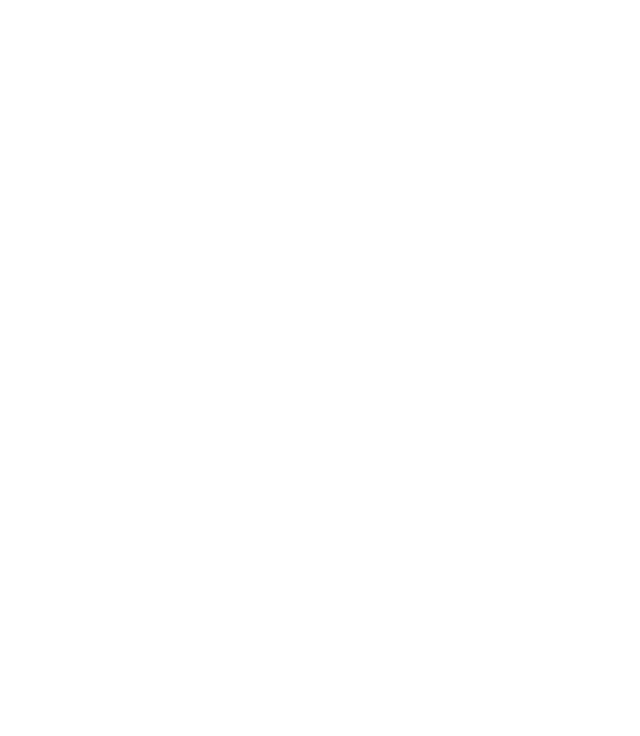
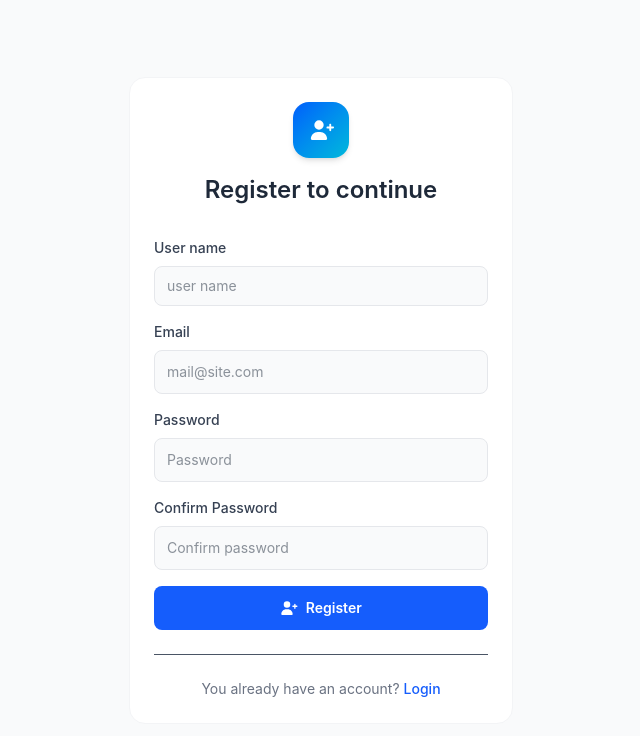
Before and after one commit to tuananht21/robot-store, a Vue app in the folder frontend/: page /register in a window 1280 px wide. Before the commit this address had no page. Shown: the top 736 px of the page, without its empty margins (319-959 px from the left). Built offline with nearby package versions, Linux system fonts and the light colour scheme.

Commit message:
[Dev]: init day 16/9

```diff
--- a/frontend/index.html
+++ b/frontend/index.html
@@ -4,7 +4,7 @@
     <meta charset="UTF-8" />
     <link rel="icon" type="image/svg+xml" href="/vite.svg" />
     <meta name="viewport" content="width=device-width, initial-scale=1.0" />
-    <title>Robot - Store</title>
+    <title>Robot Store</title>
   </head>
   <body>
     <div id="app"></div>
--- /dev/null
+++ b/frontend/src/pages/guest/auth/Login.vue
@@ -0,0 +1,123 @@
+<script setup>
+import { ref } from "vue";
+import { FontAwesomeIcon } from "@fortawesome/vue-fontawesome";
+import { faRightToBracket } from "@fortawesome/free-solid-svg-icons";
+
+const form = ref({
+  email: "",
+  password: "",
+  remember: false,
+});
+
+const handleLogin = () => {
+  console.log("Login:", form.value);
+};
+</script>
+
+<template>
+  <div
+    class="min-h-screen flex items-center justify-center bg-gray-50 px-4 py-10"
+  >
+    <div class="w-full max-w-sm">
+      <div
+        class="bg-white rounded-2xl border border-gray-100 shadow-sm p-5 sm:p-6"
+      >
+        <!-- Header -->
+        <div class="text-center mb-6">
+          <div
+            class="w-12 h-12 mx-auto mb-3 flex items-center justify-center rounded-xl bg-gradient-to-br from-blue-600 to-cyan-500 text-white shadow-md"
+          >
+            <FontAwesomeIcon :icon="faRightToBracket" class="text-lg" />
+          </div>
+
+          <h1 class="text-2xl font-bold text-gray-800">Welcome Back</h1>
+
+          <p class="mt-1 text-sm text-gray-500">Login to continue</p>
+        </div>
+
+        <!-- Form -->
+        <form @submit.prevent="handleLogin" class="space-y-4">
+          <!-- Email -->
+          <div>
+            <label
+              for="email"
+              class="block mb-2 text-sm font-medium text-gray-700"
+            >
+              Email
+            </label>
+
+            <input
+              id="email"
+              v-model="form.email"
+              type="email"
+              placeholder="mail@site.com"
+              class="w-full h-10 px-3 rounded-lg border border-gray-200 bg-gray-50 text-sm text-gray-800 outline-none focus:border-blue-500 focus:bg-white transition"
+            />
+          </div>
+
+          <!-- Password -->
+          <div>
+            <div class="flex items-center justify-between mb-2">
+              <label for="password" class="text-sm font-medium text-gray-700">
+                Password
+              </label>
+
+              <RouterLink
+                to="/forgot-password"
+                class="text-xs text-blue-600 hover:text-blue-700 hover:underline"
+              >
+                Forgot password?
+              </RouterLink>
+            </div>
+
+            <input
+              id="password"
+              v-model="form.password"
+              type="password"
+              placeholder="Password"
+              class="w-full h-10 px-3 rounded-lg border border-gray-200 bg-gray-50 text-sm text-gray-800 outline-none focus:border-blue-500 focus:bg-white transition"
+            />
+          </div>
+
+          <!-- Remember -->
+          <div class="flex items-center gap-2">
+            <input
+              id="remember"
+              v-model="form.remember"
+              type="checkbox"
+              class="w-4 h-4 accent-blue-600"
+            />
+
+            <label for="remember" class="text-sm text-gray-600">
+              Remember me
+            </label>
+          </div>
+
+          <!-- Button -->
+          <button
+            type="submit"
+            class="w-full h-10 flex items-center justify-center gap-2 rounded-lg bg-blue-600 text-white text-sm font-semibold hover:bg-blue-700 active:bg-blue-800 transition"
+          >
+            <FontAwesomeIcon :icon="faRightToBracket" />
+
+            Login
+          </button>
+        </form>
+
+        <!-- Register -->
+        <div class="mt-5 pt-5 border-t border-gray-100 text-center">
+          <p class="text-sm text-gray-500">
+            Don't have an account?
+
+            <RouterLink
+              to="/register"
+              class="font-medium text-blue-600 hover:text-blue-700 hover:underline"
+            >
+              Register
+            </RouterLink>
+          </p>
+        </div>
+      </div>
+    </div>
+  </div>
+</template>
--- /dev/null
+++ b/frontend/src/pages/guest/auth/Register.vue
@@ -0,0 +1,139 @@
+<script setup>
+import { ref } from "vue";
+import { FontAwesomeIcon } from "@fortawesome/vue-fontawesome";
+import { faUserPlus } from "@fortawesome/free-solid-svg-icons";
+
+const form = ref({
+  name: "",
+  email: "",
+  password: "",
+  password_confirmation: "",
+  agree: false,
+});
+
+const handleRegister = () => {
+  console.log("Register:", form.value);
+};
+</script>
+
+<template>
+  <div
+    class="min-h-screen flex items-center justify-center bg-gray-50 px-4 py-10"
+  >
+    <div class="w-full max-w-sm">
+      <!-- Register Card -->
+      <div
+        class="bg-white rounded-2xl border border-gray-100 p-5 sm:p-6"
+      >
+        <!-- Header -->
+        <div class="text-center mb-8">
+          <div
+            class="w-14 h-14 mx-auto mb-4 flex items-center justify-center rounded-2xl bg-gradient-to-br from-blue-600 to-cyan-500 text-white shadow-md"
+          >
+            <FontAwesomeIcon :icon="faUserPlus" class="text-xl" />
+          </div>
+
+          <h1 class="text-2xl font-semibold text-gray-800">Register to continue</h1>
+        </div>
+
+        <!-- Register Form -->
+        <form @submit.prevent="handleRegister" class="space-y-4">
+          <!-- Name -->
+          <div>
+            <label
+              for="name"
+              class="block mb-2 text-sm font-medium text-gray-700"
+            >
+              User name
+            </label>
+
+            <input
+              id="name"
+              v-model="form.name"
+              type="text"
+              placeholder="user name"
+              class="w-full h-10 px-3 rounded-lg border border-gray-200 bg-gray-50 text-sm text-gray-800 outline-none focus:border-blue-500 focus:bg-white transition"
+            />
+          </div>
+
+          <!-- Email -->
+          <div>
+            <label
+              for="email"
+              class="block mb-2 text-sm font-medium text-gray-700"
+            >
+              Email
+            </label>
+
+            <input
+              id="email"
+              v-model="form.email"
+              type="email"
+              placeholder="mail@site.com"
+              class="w-full h-11 px-3 rounded-lg border border-gray-200 bg-gray-50 text-sm text-gray-800 outline-none focus:border-blue-500 focus:bg-white transition"
+            />
+          </div>
+
+          <!-- Password -->
+          <div>
+            <label
+              for="password"
+              class="block mb-2 text-sm font-medium text-gray-700"
+            >
+              Password
+            </label>
+
+            <input
+              id="password"
+              v-model="form.password"
+              type="password"
+              placeholder="Password"
+              class="w-full h-11 px-3 rounded-lg border border-gray-200 bg-gray-50 text-sm text-gray-800 outline-none focus:border-blue-500 focus:bg-white transition"
+            />
+          </div>
+
+          <!-- Confirm Password -->
+          <div>
+            <label
+              for="password_confirmation"
+              class="block mb-2 text-sm font-medium text-gray-700"
+            >
+              Confirm Password
+            </label>
+
+            <input
+              id="password_confirmation"
+              v-model="form.password_confirmation"
+              type="password"
+              placeholder="Confirm password"
+              class="w-full h-11 px-3 rounded-lg border border-gray-200 bg-gray-50 text-sm text-gray-800 outline-none focus:border-blue-500 focus:bg-white transition"
+            />
+          </div>
+
+          <!-- Register Button -->
+          <button
+            type="submit"
+            class="w-full h-11 flex items-center justify-center gap-2 rounded-lg bg-blue-600 text-white text-sm font-semibold hover:bg-blue-700 active:bg-blue-800 transition"
+          >
+            <FontAwesomeIcon :icon="faUserPlus" />
+
+            Register
+          </button>
+        </form>
+
+        <!-- Login -->
+        <div class="mt-6 pt-6 border-t border-gray-600 text-center">
+          <p class="text-sm text-gray-500">
+            You already have an account?
+            <RouterLink
+              to="/login"
+              class="font-medium text-blue-600 hover:text-blue-700 hover:underline"
+            >
+              Login
+            </RouterLink>
+          </p>
+        </div>
+      </div>
+    </div>
+  </div>
+</template>
--- a/frontend/src/routers/index.js
+++ b/frontend/src/routers/index.js
@@ -12,6 +12,16 @@
         name: "Home",
         component: () => import('../pages/guest/Home.vue'),
       },
+      {
+        path: "/login",
+        name: "Login",
+        component: () => import('../pages/guest/auth/Login.vue'),
+      },
+      {
+        path: "/register",
+        name: "Register",
+        component: () => import('../pages/guest/auth/Register.vue'),
+      },
     ],
   },
 ];
```
